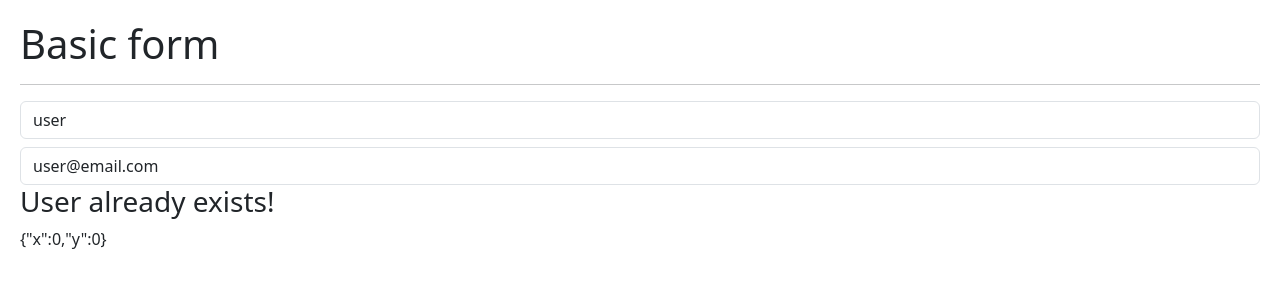
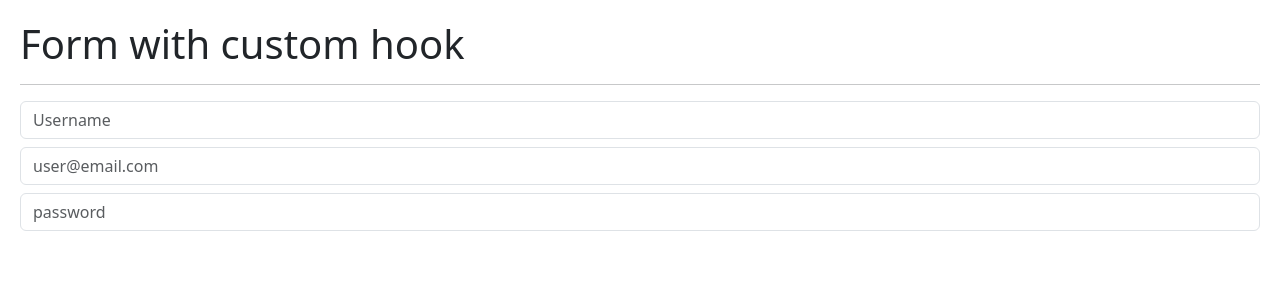
Before and after one commit to Alejndro22/hooks-app, a React (Vite) app: page / in a window 1280 px wide. Shown: the top 300 px of the page. Built offline with nearby package versions, Linux system fonts and the light colour scheme.

Commit message:
creating custom hook for Form state management

```diff
--- /dev/null
+++ b/src/02-useEffect/FormWithCustomHook.jsx
@@ -0,0 +1,45 @@
+import { useForm } from '../hooks/useForm';
+
+export const FormWithCustomHook = () => {
+  const { formState, onInputChange, username, email, password } = useForm({
+    username: '',
+    email: '',
+    password: '',
+  });
+
+  // const { username, email, password } = formState;
+
+  return (
+    <>
+      <h1>Form with custom hook</h1>
+      <hr />
+
+      <input
+        type='text'
+        className='form-control'
+        placeholder='Username'
+        name='username'
+        value={username}
+        onChange={onInputChange}
+      />
+
+      <input
+        type='email'
+        className='form-control mt-2'
+        placeholder='user@email.com'
+        name='email'
+        value={email}
+        onChange={onInputChange}
+      />
+
+      <input
+        type='password'
+        className='form-control mt-2'
+        placeholder='password'
+        name='password'
+        value={password}
+        onChange={onInputChange}
+      />
+    </>
+  );
+};
--- /dev/null
+++ b/src/hooks/useForm.js
@@ -0,0 +1,22 @@
+import { useState } from 'react';
+
+export const useForm = (initialForm = {}) => {
+  const [formState, setFormState] = useState(initialForm);
+
+  const onInputChange = ({ target }) => {
+    const { name, value } = target;
+
+    // use computed properties to make this flexible, and avoid defining one for each one
+    setFormState({
+      ...formState,
+      [name]: value,
+    });
+  };
+
+  // here spread to return formState properties, useful when unknow or a lot
+  return {
+    ...formState,
+    formState,
+    onInputChange,
+  };
+};
--- a/src/main.jsx
+++ b/src/main.jsx
@@ -2,11 +2,12 @@
 // import { HooksApp } from './HooksApp';
 // import { CounterApp } from './01-useState/CounterApp';
 // import { CounterCustomHook } from './01-useState/CounterCustomHook';
-import { SimpleForm } from './02-useEffect/SimpleForm';
+// import { SimpleForm } from './02-useEffect/SimpleForm';
+import { FormWithCustomHook } from './02-useEffect/FormWithCustomHook';
 import './index.css';
 
 ReactDOM.createRoot(document.getElementById('root')).render(
   // <React.StrictMode>
-  <SimpleForm />
+  <FormWithCustomHook />
   // </React.StrictMode>
 );
```
